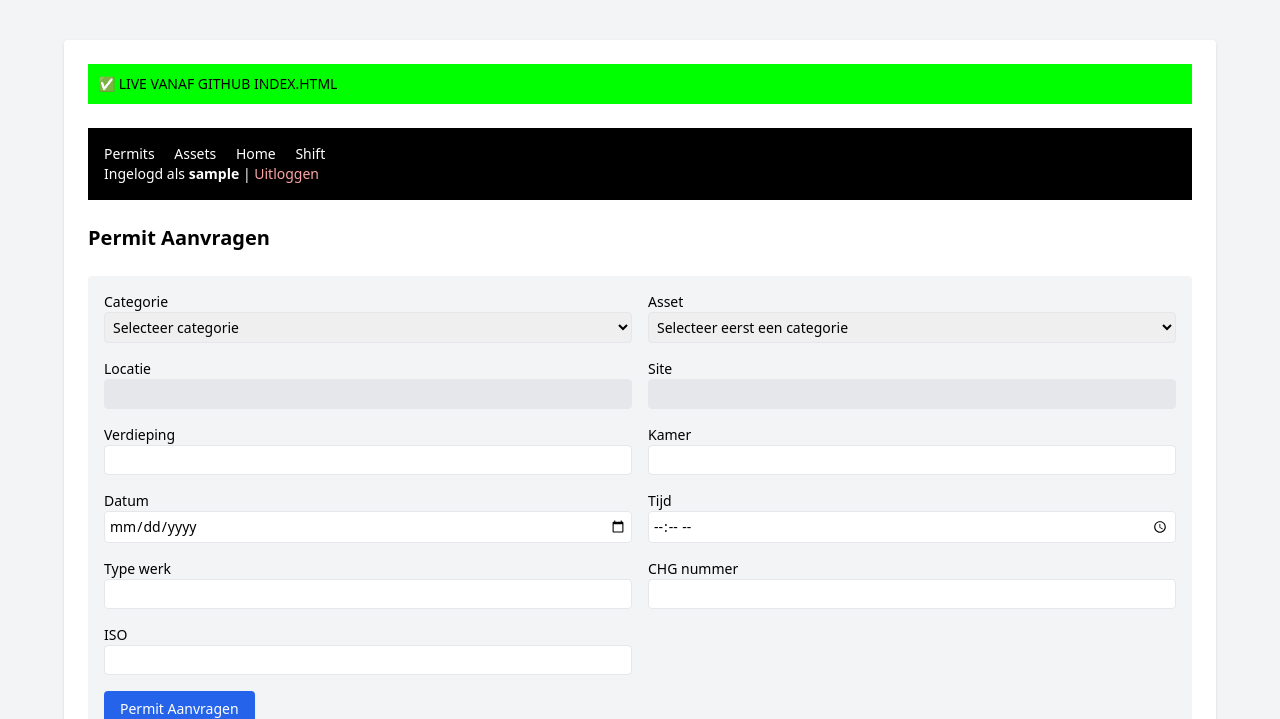
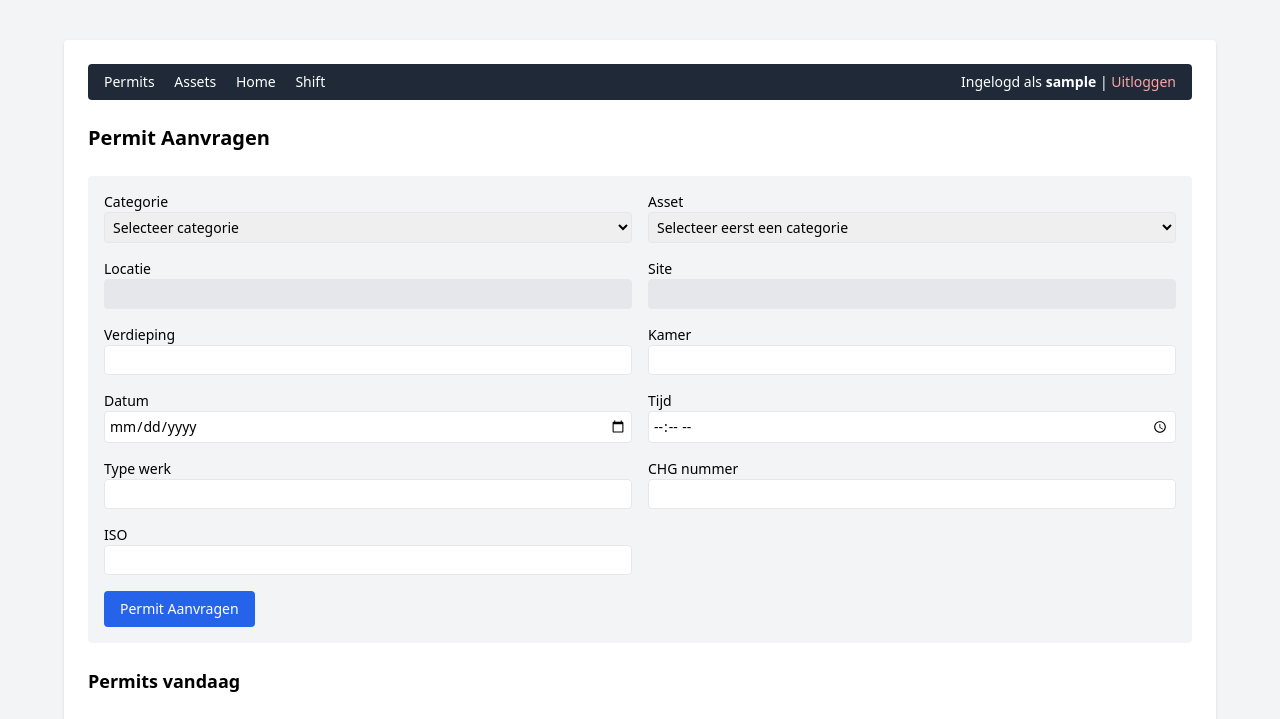
Before and after one commit to MaikelGevdLeeuw/Mslim, a Flask app: page / in a window 1280 px wide. Shown: the top 719 px of the page. Run offline with Flask 3, Linux system fonts and the light colour scheme; the visitor is signed in with stand-in values (Sample User, id 1); some libraries are stand-ins or nearby versions.

Commit message:
Update index.html

```diff
--- a/templates/index.html
+++ b/templates/index.html
@@ -7,10 +7,9 @@
 </head>
 <body class="bg-gray-100 p-10 text-sm">
   <div class="max-w-6xl mx-auto bg-white p-6 rounded shadow space-y-6">
-<h1 style="background: lime; color: black; padding: 10px;">✅ LIVE VANAF GITHUB INDEX.HTML</h1>
 
     <!-- Navigatie -->
-    <div style="background: black; color: white; padding: 1rem; margin-bottom: 1rem;">
+    <div class="bg-gray-800 text-white px-4 py-2 flex justify-between items-center rounded mb-6">
       <div class="space-x-4">
         <a href="/" class="hover:underline">Permits</a>
         <a href="/assets" class="hover:underline">Assets</a>
```
